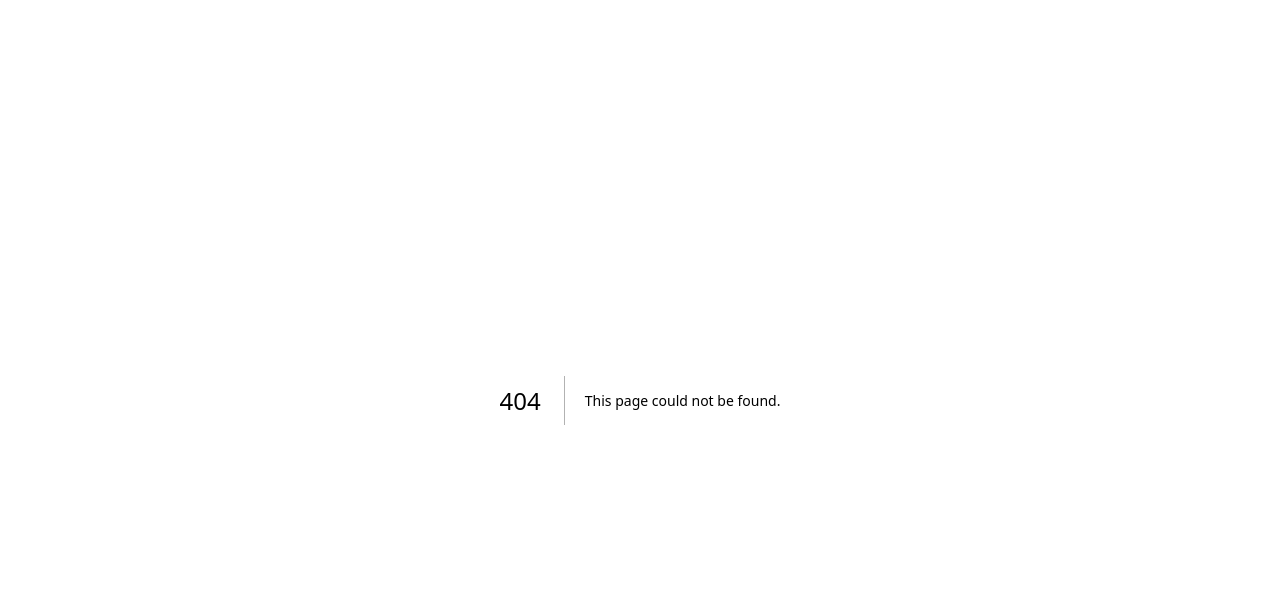
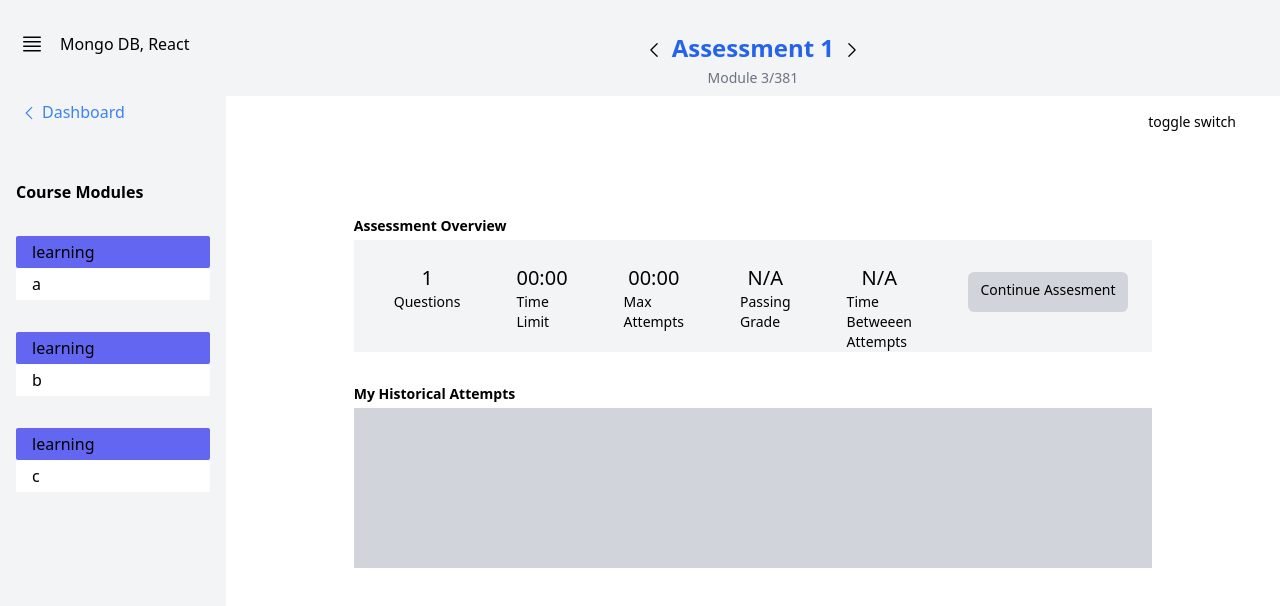
Before and after one commit to ragg09/sph-lms-test-deploy, a Next.js app in the folder client/: page /demo/layouts/learning in a window 1280 px wide. Before the commit this address had no page. Shown: the top 606 px of the page. Built offline with nearby package versions, Linux system fonts and the light colour scheme.

Commit message:
[Reusable Components] Layout-learning

```diff
--- /dev/null
+++ b/client/src/pages/demo/layouts/learning.tsx
@@ -0,0 +1,7 @@
+import LayoutLearning from '@/src/shared/layouts/layout-learning';
+
+const DemoLayoutLearning: React.FC = () => {
+  return <LayoutLearning> </LayoutLearning>;
+};
+
+export default DemoLayoutLearning;
--- /dev/null
+++ b/client/src/shared/icons/menu.tsx
@@ -0,0 +1,29 @@
+import React from 'react';
+interface Props {
+  height: number
+  width: number
+  className: string
+}
+
+const MenuLogo: React.FC<Props> = ({ height, width, className }: Props) => {
+  return (
+    <svg
+      width={10}
+      height={10}
+      xmlns="http://www.w3.org/2000/svg"
+      fill="none"
+      viewBox="0 0 24 24"
+      strokeWidth={1.5}
+      stroke="currentColor"
+      className="w-6 h-6"
+    >
+      <path
+        strokeLinecap="round"
+        strokeLinejoin="round"
+        d="M3.75 5.25h16.5m-16.5 4.5h16.5m-16.5 4.5h16.5m-16.5 4.5h16.5"
+      />
+    </svg>
+  );
+};
+
+export default MenuLogo;
--- /dev/null
+++ b/client/src/shared/icons/next.tsx
@@ -0,0 +1,27 @@
+interface Props {
+  height: number
+  width: number
+  className: string
+}
+
+const NextIcon: React.FC<Props> = ({ height, width, className }: Props) => {
+  return (
+    <svg
+      height={height}
+      width={width}
+      xmlns="http://www.w3.org/2000/svg"
+      fill="none"
+      viewBox="0 0 24 24"
+      stroke-width="1.5"
+      stroke="currentColor"
+    >
+      <path
+        stroke-linecap="round"
+        stroke-linejoin="round"
+        d="M8.25 4.5l7.5 7.5-7.5 7.5"
+      />
+    </svg>
+  );
+};
+
+export default NextIcon;
--- /dev/null
+++ b/client/src/shared/icons/previous.tsx
@@ -0,0 +1,29 @@
+import React from 'react';
+
+interface Props {
+  height: number
+  width: number
+  className: string
+}
+
+const PreviousIcon: React.FC<Props> = ({ height, width, className }: Props) => {
+  return (
+    <svg
+      height={height}
+      width={width}
+      xmlns="http://www.w3.org/2000/svg"
+      fill="none"
+      viewBox="0 0 24 24"
+      stroke-width="1.5"
+      stroke="currentColor"
+    >
+      <path
+        stroke-linecap="round"
+        stroke-linejoin="round"
+        d="M15.75 19.5L8.25 12l7.5-7.5"
+      />
+    </svg>
+  );
+};
+
+export default PreviousIcon;
--- /dev/null
+++ b/client/src/shared/layouts/layout-learning.tsx
@@ -0,0 +1,75 @@
+import React from 'react';
+import NextIcon from '../icons/next';
+import PreviousIcon from '../icons/previous';
+import Sidebar from './sidebar';
+
+interface Props {
+  children: React.ReactNode
+}
+
+const LayoutLearning: React.FC<Props> = ({ children }: Props) => {
+  return (
+    <div className="h-screen flex flex-row justify-start">
+      <Sidebar> </Sidebar>
+      <div className="bg-blue flex-1  text-black text-sm border-1 border-dashed ">
+        <div className="h-24 bg-gray-100 pt-0 ">
+          <div className="b-4">
+            <div className="justify-center flex flex-row pt-8 ">
+              <div className="p-2">
+                <PreviousIcon height={20} width={20} className={''}></PreviousIcon>
+              </div>
+              <div className="  text-blue-600 text-2xl font-bold">
+                Assessment 1
+              </div>
+              <div className="p-2">
+                <NextIcon height={20} width={20} className={''}></NextIcon>
+              </div>
+            </div>
+            <div className="text-center text-gray-500">Module 3/381</div>
+          </div>
+        </div>
+        <div className="px-10 pt-4 flex justify-end">
+          <div className="w-24  pl-100 h-6 bg-white  rounded-md text-center">
+            toggle switch
+          </div>
+        </div>
+        <div className="pt-20 pl-32 pb-1 font-bold">Assessment Overview</div>
+        <div className="pl-32 px-32">
+          <div className="justify-center flex flex-row p-6 bg-gray-100 h-28 w-100 space-x-10 align-bottom">
+            <div className="pl-4 flex flex-col ">
+              <div className="text-center text-xl"> 1</div>
+              <div className=""> Questions</div>
+            </div>
+            <div className="pl-4 flex flex-col">
+              <div className="text-center text-xl"> 00:00</div>
+              <div className=""> Time Limit</div>
+            </div>
+            <div className="pl-4 flex flex-col">
+              <div className="text-center text-xl"> 00:00</div>
+              <div className=""> Max Attempts</div>
+            </div>
+            <div className="pl-4 flex flex-col">
+              <div className="text-center text-xl">N/A</div>
+              <div className=""> Passing Grade</div>
+            </div>
+            <div className="pl-4 flex flex-col ">
+              <div className="text-center text-xl"> N/A</div>
+              <div className=""> Time Betweeen Attempts</div>
+            </div>
+            <div className="pl-4 pt-2 ">
+              <div className=" w-40 p-2 h-10  bg-gray-300 rounded-md text-center">
+                Continue Assesment
+              </div>
+            </div>
+          </div>
+        </div>
+        <div className="pt-8 pl-32 font-bold">My Historical Attempts</div>
+        <div className="pl-32 px-32 pt-1">
+          <div className="bg-gray-300 h-40 w-100 text-black"></div>
+        </div>
+      </div>
+    </div>
+  );
+};
+
+export default LayoutLearning;
--- /dev/null
+++ b/client/src/shared/layouts/sidebar.tsx
@@ -0,0 +1,64 @@
+import Link from 'next/link';
+import React from 'react';
+import MenuLogo from '../icons/menu';
+import PreviousIcon from '../icons/previous';
+
+interface Props {
+  children: React.ReactNode
+}
+
+const Sidebar: React.FC<Props> = ({ children }: Props) => {
+  const items = [
+    {
+      id: 1,
+      title: 'learning',
+      content: 'a'
+    },
+    {
+      id: 2,
+      title: 'learning',
+      content: 'b'
+    },
+    {
+      id: 3,
+      title: 'learning',
+      content: 'c'
+    }
+  ];
+
+  return (
+    <div className=" w-72 bg-gray-100 h-screen px-4 pt-8 pb-4 bg-light flex flex-col border-solid ">
+      <div className="flex flex-row">
+        <div className="flex items-center pl-1 pb-1">
+          <MenuLogo height={10} width={10} className={''}></MenuLogo>
+        </div>
+        <div className="pl-4 ">Mongo DB, React</div>
+      </div>
+      <div className="pt-10 pb-10 text-blue-500 flex flex-row">
+        <div className="pt-1 px-1">
+          <PreviousIcon height={18} width={18} className={''}></PreviousIcon>
+        </div>
+        <div>
+          <Link href="/"> Dashboard</Link>
+        </div>
+      </div>
+      <div className="pt-4 font-bold">Course Modules</div>
+      <div className="pb-1">
+        <ul>
+          {items.map((item, key) => (
+            <div className="border-solid pt-8 " key={item.id}>
+              <div className="pl-4 pt-1 pb-1 border-solid bg-indigo-500 text-justify rounded-sm ">
+                {item.title}
+              </div>
+              <div className="pl-4 pt-1 pb-1 border-solid bg-white rounded-sm text-justify ">
+                {item.content}
+              </div>
+            </div>
+          ))}
+        </ul>
+      </div>
+    </div>
+  );
+};
+
+export default Sidebar;
```
